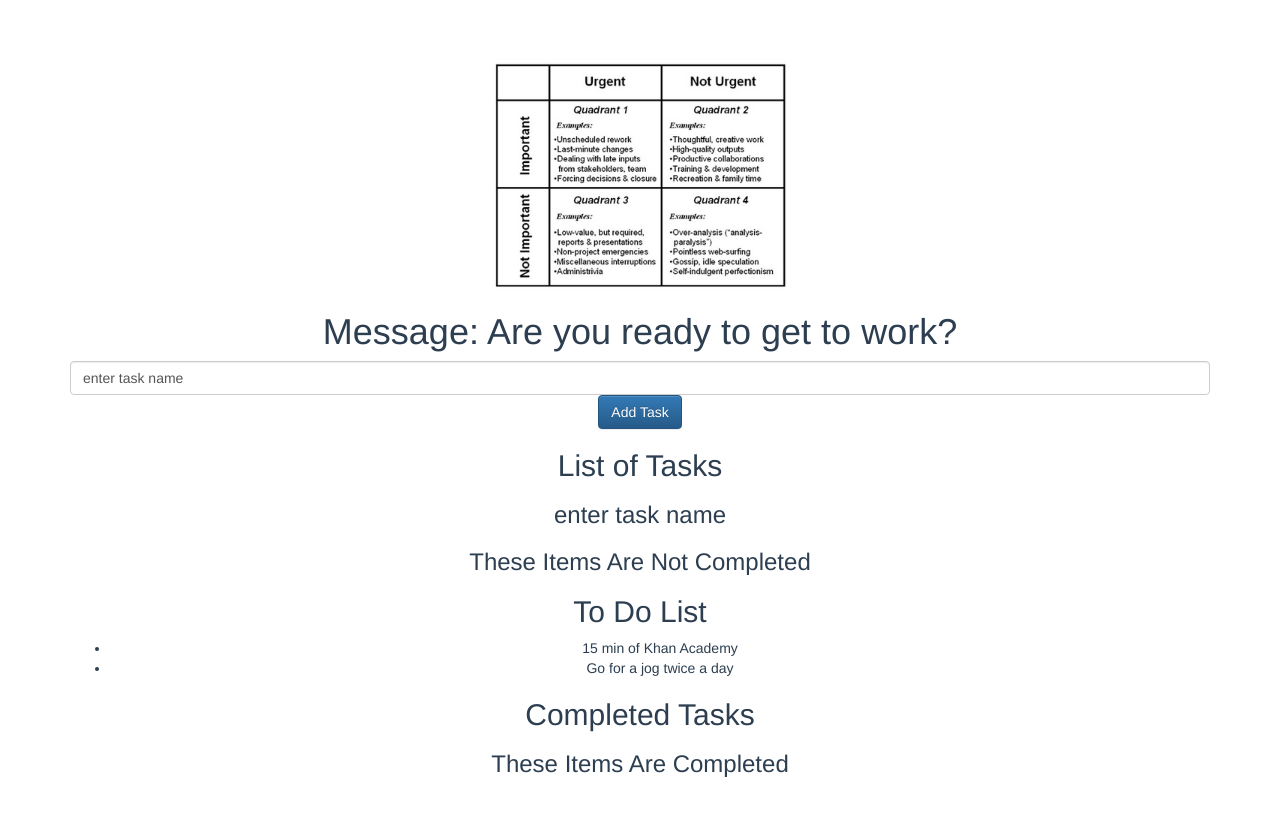
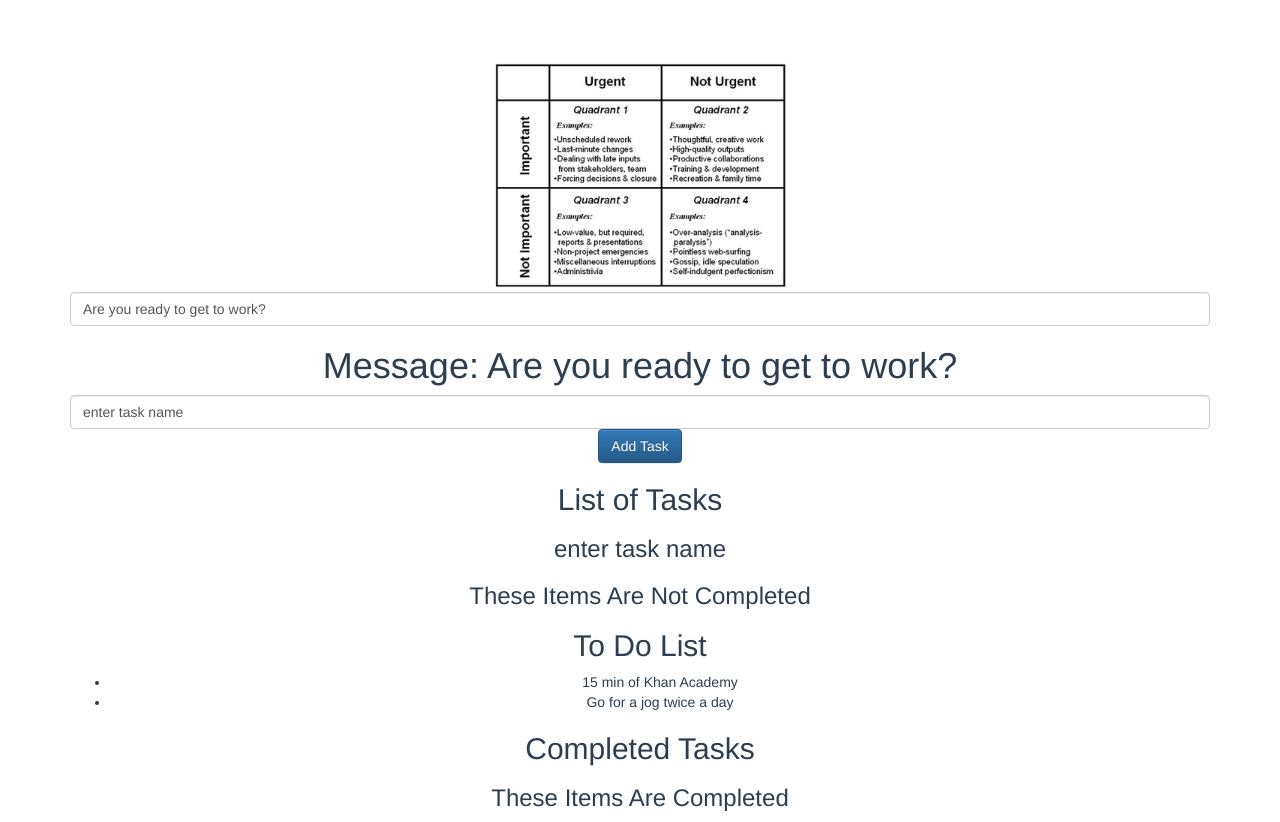
Before and after one commit to dapperAuteur/vue-todo, a Vue app: page /#/ in a window 1280 px wide. Before the commit the page ends 800 px from the top, so only its background shows below. Built offline with nearby package versions, Linux system fonts and the light colour scheme.

Commit message:
dynamically share props
use v-model to change msg value in real time

```diff
--- a/src/components/Home.vue
+++ b/src/components/Home.vue
@@ -1,6 +1,9 @@
 <template>
   <div class="home">
-
+    <input
+      v-model="msg"
+      class="form-control"
+    />
     <app-to-do-item :msg="msg"></app-to-do-item>
     <app-to-do-list></app-to-do-list>
 
```
